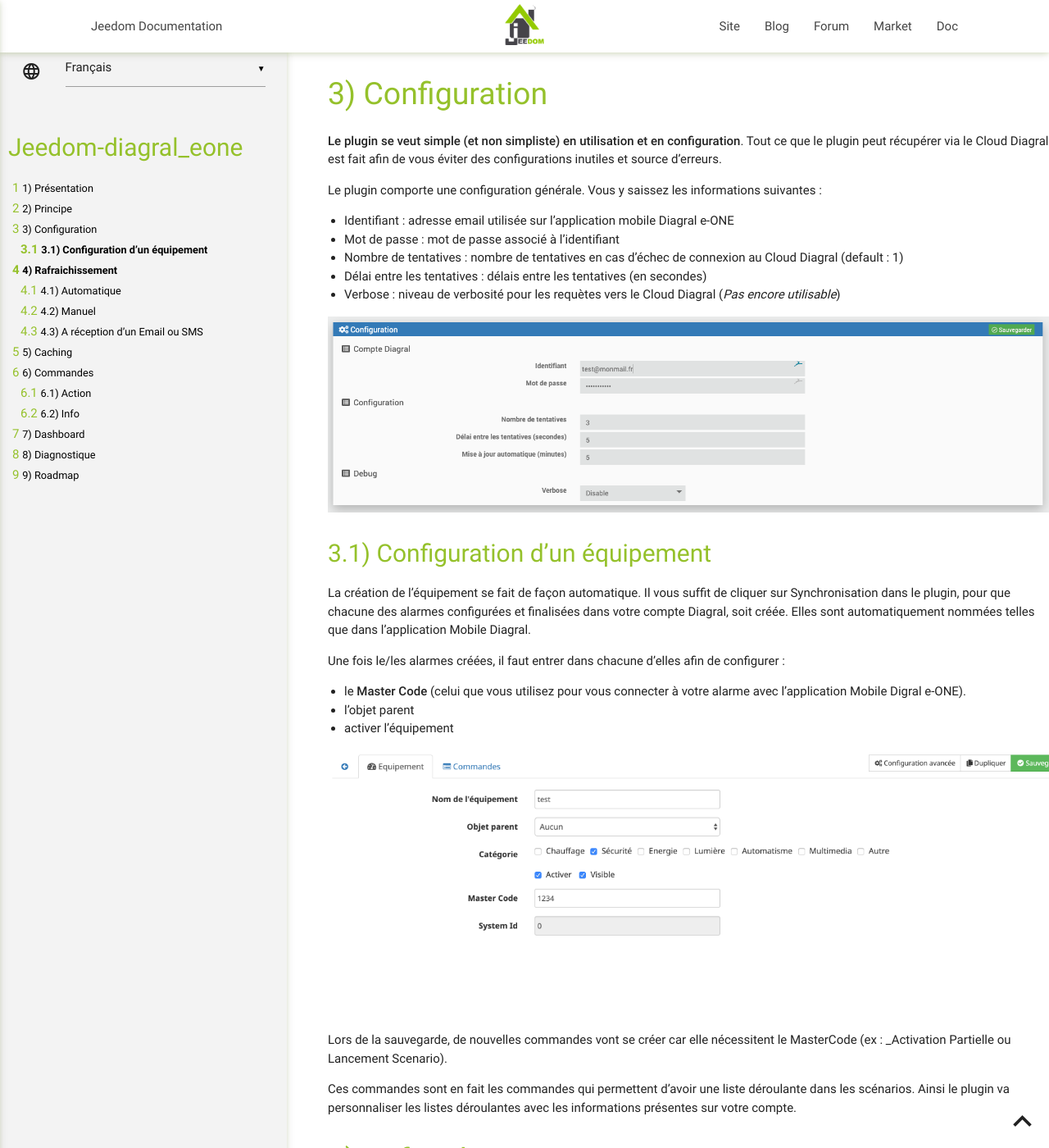
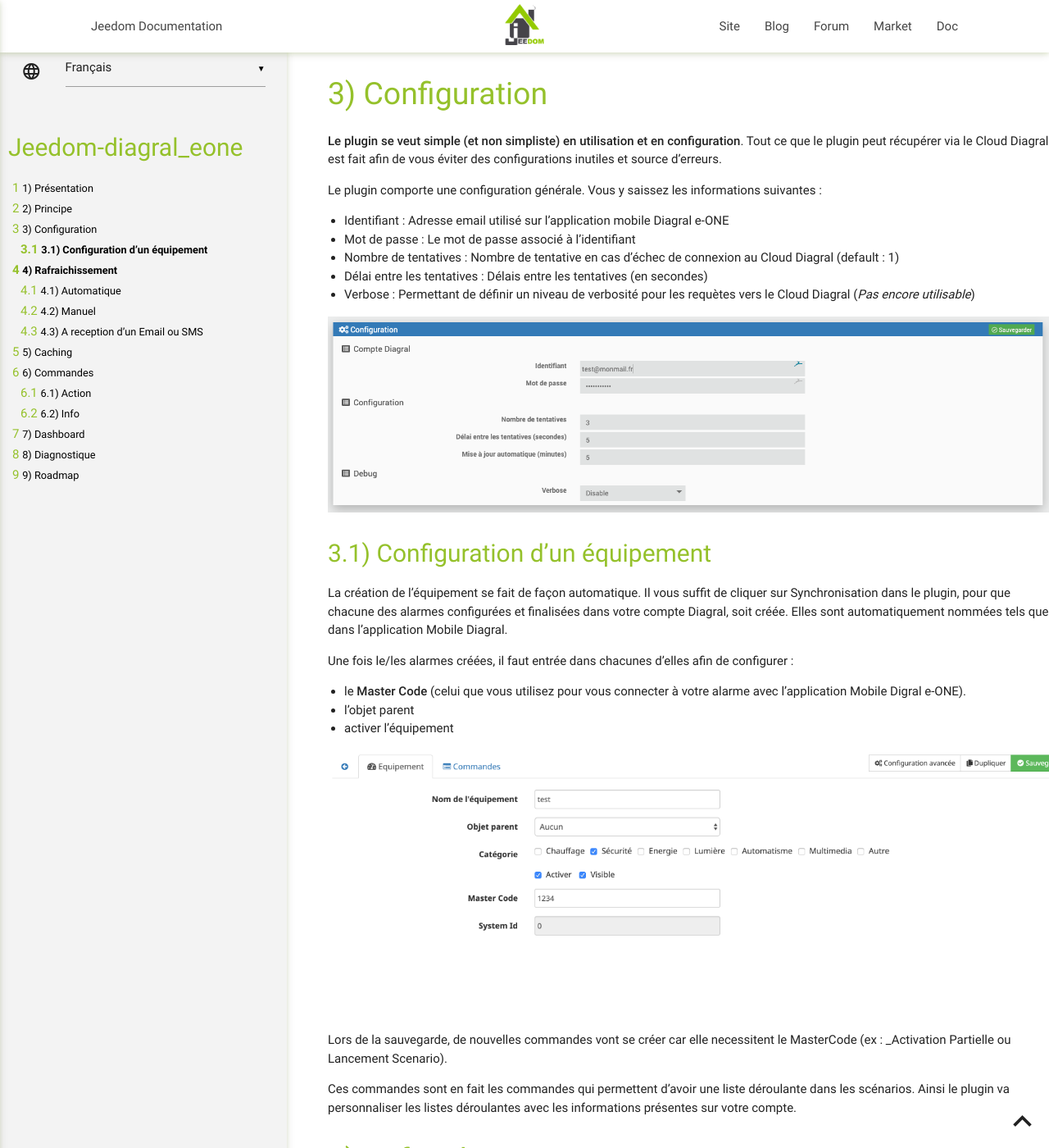
Before and after one commit to mguyard/Jeedom-Diagral_eOne, a Jekyll site: the page built from docs/fr_FR/index.md, in a window 1280 px wide and 1400 px high, scrolled down 759 px. Shown: the whole window at 82% size. Built offline with Jekyll 4.4.1, drawn with Linux system fonts in a browser that asks for light colours; our own code applies the rules of GitHub Pages for plain Markdown files; some of the changed text lies outside the part shown.

Commit message:
Revert "Typo"

```diff
--- a/docs/fr_FR/index.md
+++ b/docs/fr_FR/index.md
@@ -25,26 +25,26 @@
 Le plugin comporte une configuration générale.
 Vous y saissez les informations suivantes :
 
--   Identifiant : adresse email utilisée sur l'application mobile Diagral e-ONE
--   Mot de passe : mot de passe associé à l'identifiant
--   Nombre de tentatives : nombre de tentatives en cas d'échec de connexion au Cloud Diagral (default : 1)
--   Délai entre les tentatives : délais entre les tentatives (en secondes)
--   Verbose : niveau de verbosité pour les requètes vers le Cloud Diagral (_Pas encore utilisable_)
+-   Identifiant : Adresse email utilisé sur l'application mobile Diagral e-ONE
+-   Mot de passe : Le mot de passe associé à l'identifiant
+-   Nombre de tentatives : Nombre de tentative en cas d'échec de connexion au Cloud Diagral (default : 1)
+-   Délai entre les tentatives : Délais entre les tentatives (en secondes)
+-   Verbose : Permettant de définir un niveau de verbosité pour les requètes vers le Cloud Diagral (_Pas encore utilisable_)
 
 ![Configuration Générale](../assets/images/ConfigurationGenerale.png)
 
 ## Configuration d'un équipement
 
-La création de l'équipement se fait de façon automatique. Il vous suffit de cliquer sur Synchronisation dans le plugin, pour que chacune des alarmes configurées et finalisées dans votre compte Diagral, soit créée. Elles sont automatiquement nommées telles que dans l'application Mobile Diagral.
+La création de l'équipement se fait de façon automatique. Il vous suffit de cliquer sur Synchronisation dans le plugin, pour que chacune des alarmes configurées et finalisées dans votre compte Diagral, soit créée. Elles sont automatiquement nommées tels que dans l'application Mobile Diagral.
 
-Une fois le/les alarmes créées, il faut entrer dans chacune d'elles afin de configurer :
+Une fois le/les alarmes créées, il faut entrée dans chacunes d'elles afin de configurer :
 -   le __Master Code__ (celui que vous utilisez pour vous connecter à votre alarme avec l'application Mobile Digral e-ONE).
 -   l'objet parent
 -   activer l'équipement
 
 ![Configuration Equipement](../assets/images/ConfigurationDevice.png)
 
-Lors de la sauvegarde, de nouvelles commandes vont se créer car elle nécessitent le MasterCode (ex : _Activation Partielle ou Lancement Scenario).
+Lors de la sauvegarde, de nouvelles commandes vont se créer car elle necessitent le MasterCode (ex : _Activation Partielle ou Lancement Scenario).
 
 Ces commandes sont en fait les commandes qui permettent d'avoir une liste déroulante dans les scénarios. Ainsi le plugin va personnaliser les listes déroulantes avec les informations présentes sur votre compte.
 
@@ -52,18 +52,18 @@
 
 ## Automatique
 
-Une tâche CRON est automatiquement créée sur base du délai entre les tentatives indiqué dans la configuration du plugin.
+Une CRON est automatiquement créé sur base du délai entre les tentatives indiqué dans la configuration du plugin.
 
 ![Configuration Générale](../assets/images/ConfigurationGenerale.png)
 
 ## Manuel
 
-Dans un scénario, vous pouvez utiliser la commande __Rafraichir__ afin de reforcer un refresh de l'alarme.
+Dans un scénario, vous pouvez utiliser la commande __Rafraichir__ afin de reforcer un refresh de l'alarme
 
-## A réception d'un Email ou SMS
+## A reception d'un Email ou SMS
 
-Le plugin permet de recevoir des informations non disponibles par l'API (utilisateur intervenu, déclenchement d'alarme, etc...) au travers d'Email ou SMS.
-Le plugin ne gère pas la collecte Email ou SMS. Il faut donc utiliser un autre plugin pour transmettre le message au plugin.
+Le plugin permet de recevoir des informations non disponibles par l'API (utilisateur intervenu, declenchement d'alarme, etc...) au travers d'Email ou SMS.
+Le plugin ne gère pas la collecte Email ou SMS. Il faut donc s'appuyer sur d'autre plugin qui vont transmettre le message au plugin.
 La commande utilisée pour recevoir le message est __Importer Message__
 
 > Actuellement, seul le plugin [Mail Listener](https://www.jeedom.com/market/index.php?v=d&p=market&author=lunarok&&name=Mail%20Listener) de Lunarok est validé comme compatible.
```
Also changed, not shown: other parts of docs/fr_FR/index.md (+15 -15 lines).
